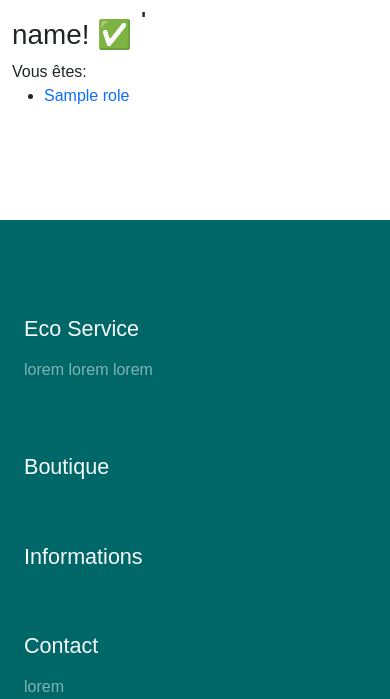
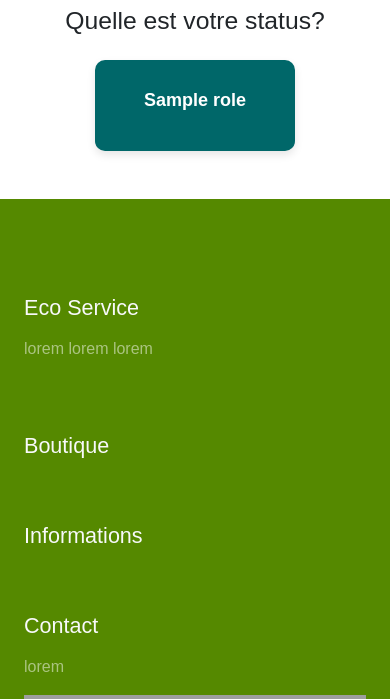
Before and after one commit to HylaDev/ecoservices, a Symfony app: template eco_services_project/templates/choice_role/index.html.twig in a window 390 px wide. Shown: the part 111-810 px from the top of the page. Run offline with Twig, Linux system fonts and the light colour scheme; the template is opened without the code that fills it: most values are stand-ins (such as "Sample title", 1, 10 or a date in 2020); some libraries are stand-ins or nearby versions; some web fonts are replaced; grey boxes are pictures that could not be loaded.

Commit message:
Design choice role page

```diff
--- a/eco_services_project/public/styles/general.css
+++ b/eco_services_project/public/styles/general.css
@@ -265,4 +265,46 @@ a{
 #loginForm .formulaire span{
     color: var(--primary-color) !important;
 }
-/**/
+/*End Form */
+
+/* Status choice */
+#role_choice{
+    margin-top: 15%;
+    text-align: center;
+}
+.profile-container {
+    display: flex;
+    justify-content: center;
+    align-items: center;
+    gap: 40px;
+}
+
+.profile-card {
+    background-color: var(--secondary-color);
+    padding: 30px;
+    border-radius: 10px;
+    box-shadow: 0 4px 8px rgba(0, 0, 0, 0.1);
+    text-align: center;
+    transition: box-shadow 0.3s ease;
+    cursor: pointer;
+    color: var(--white-color);
+    width: 200px;
+}
+
+.profile-card:hover {
+    box-shadow: 0 8px 16px rgba(0, 0, 0, 0.2);
+    background-color: var(--primary-color);
+}
+
+.profile-name {
+    font-weight: bold;
+    font-size: 18px;
+    margin-bottom: 10px;
+}
+
+@media screen and (max-width:1000px) {
+    #role_choice{
+        margin-top: 30% !important;
+    }
+
+}
--- a/eco_services_project/templates/base.html.twig
+++ b/eco_services_project/templates/base.html.twig
@@ -106,7 +106,7 @@
         {% block content %}{% endblock %}
         {% block footer %}
         <!-- Footer Start -->
-        <div class="container-fluid m-bg-secondary text-white-50 footer pt-5 mt-5">
+        <div class="container-fluid m-bg-primary text-white-50 footer pt-5 mt-5">
             <div class="container py-5">
                 <div class="row g-5">
                     <div class="col-lg-3 col-md-6">
--- a/eco_services_project/templates/choice_role/index.html.twig
+++ b/eco_services_project/templates/choice_role/index.html.twig
@@ -1,19 +1,19 @@
 {% extends 'base.html.twig' %}
 
-{% block title %}Hello ChoiceRoleController!{% endblock %}
+{% block title %}Choix de status{% endblock %}
 
 {% block content %}
 
-<div class="container py-5 mt-5">
-    <h1>Hello {{ controller_name }}! ✅</h1>
-
-    Vous êtes:
-    <ul>
-       {% for role in roles %}
-            <li><a href="{{ path('app_register', { 'role_id': role.id }) }}">
-                    {{ role.name }}
-                </a></li>
+<div class="container" id="role_choice">
+    <h2 class="mb-4">Quelle est votre status?</h2>
+    <div class="profile-container">
+        {% for role in roles %}
+        <a href="{{ path('app_register', { 'role_id': role.id }) }}">
+        <div class="profile-card">
+            <h2 class="profile-name">{{ role.name }}</h2>
+        </div>
+        </a>
         {% endfor %}
-    </ul>
+    </div>
 </div>
 {% endblock %}
```
